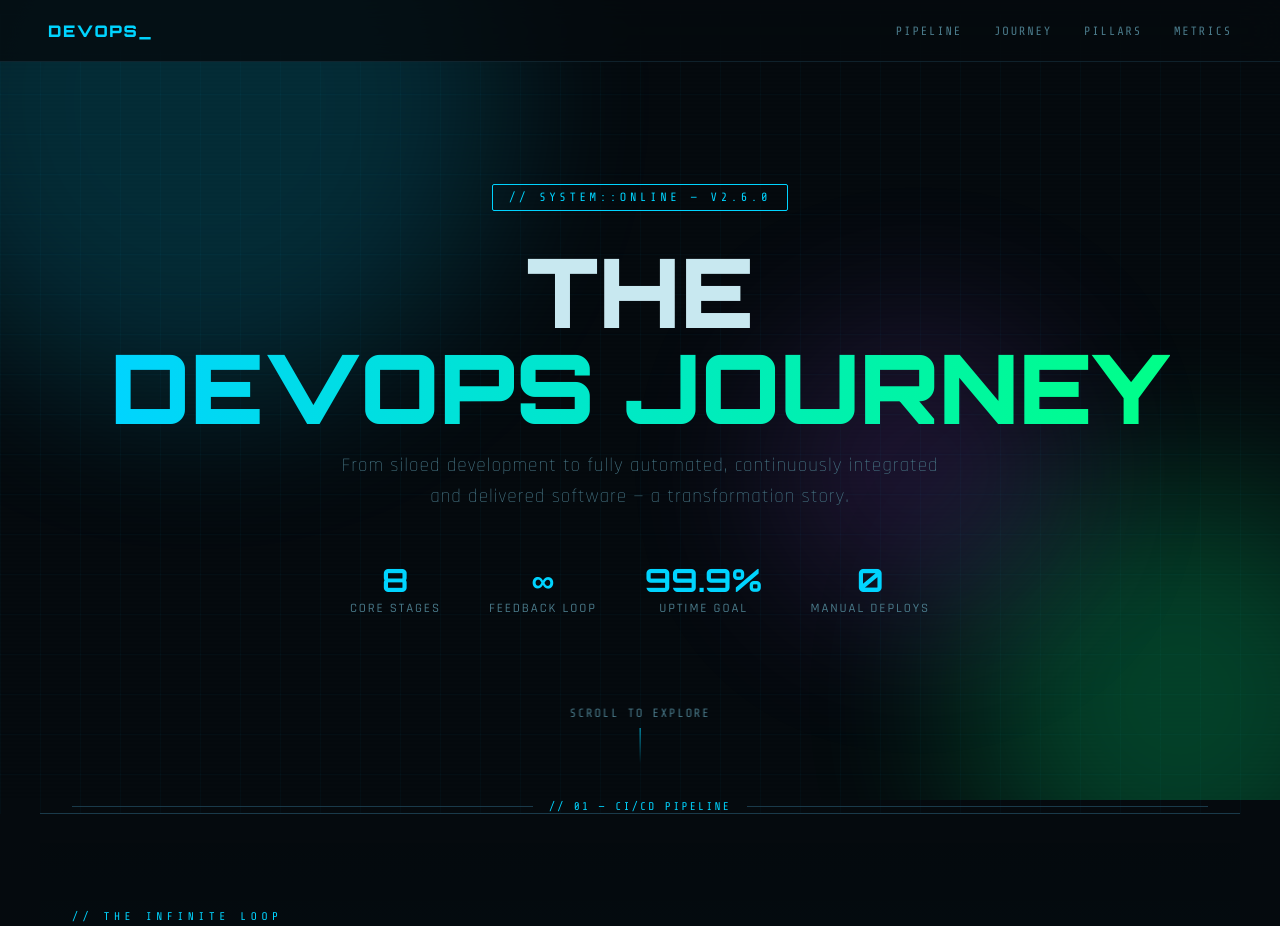
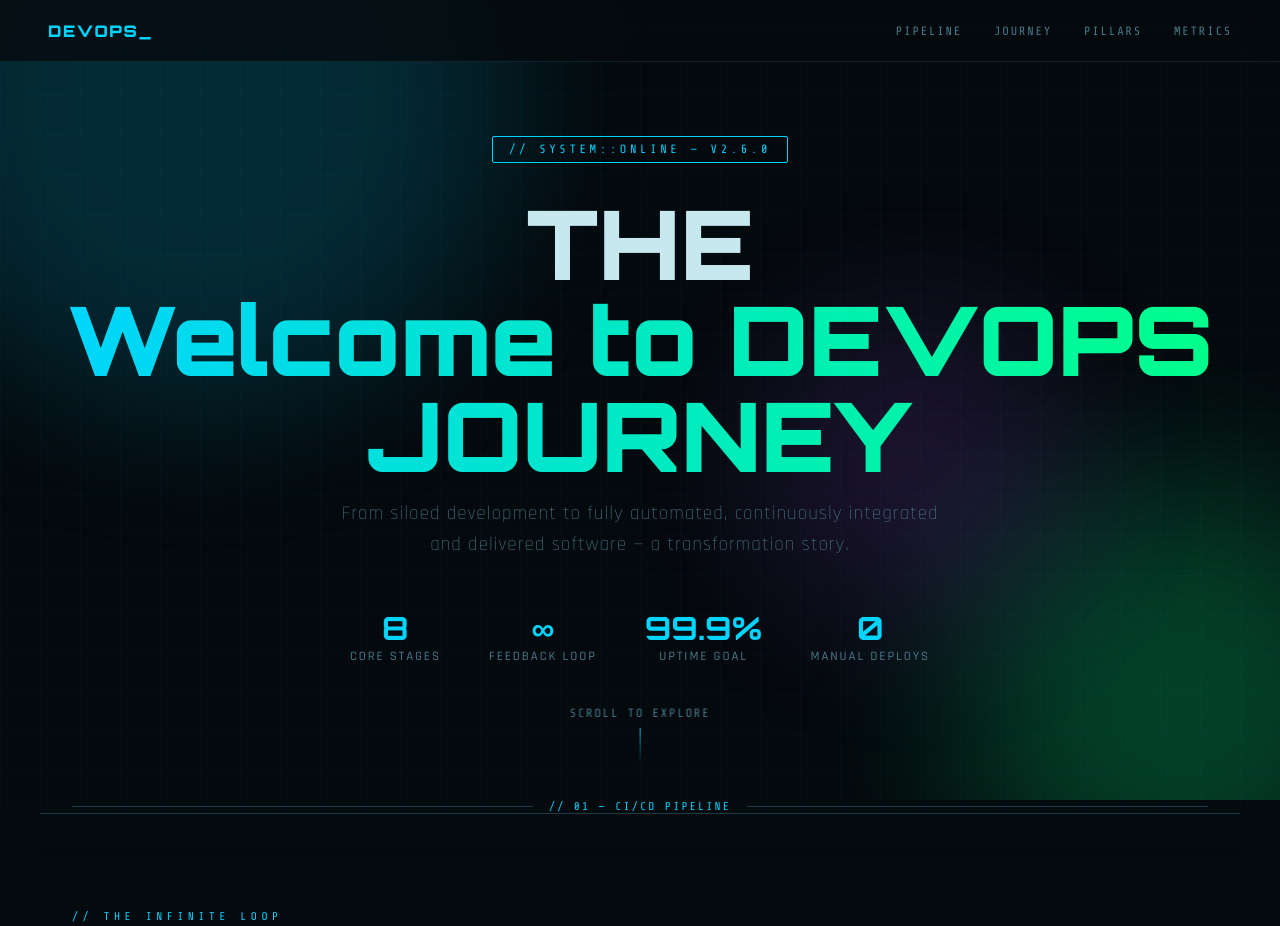
Before and after one commit to yash1015/Static-Website-CI-CD-Pipeline-Using-Jenkins-and-Webhook, a website: page public/index.html in a window 1280 px wide. Shown: the top 926 px of the page. Drawn offline with nearby package versions, Linux system fonts and the light colour scheme.

Commit message:
Test Pipeline

```diff
--- a/public/index.html
+++ b/public/index.html
@@ -750,7 +750,7 @@
   <div class="hero-badge">// system::online — v2.6.0</div>
   <h1>
     <span class="line1">THE</span>
-    <span class="line2">DEVOPS JOURNEY</span>
+    <span class="line2">Welcome to DEVOPS JOURNEY</span>
   </h1>
   <p class="hero-sub">From siloed development to fully automated, continuously integrated and delivered software — a transformation story.</p>
   <div class="hero-stats">
```
